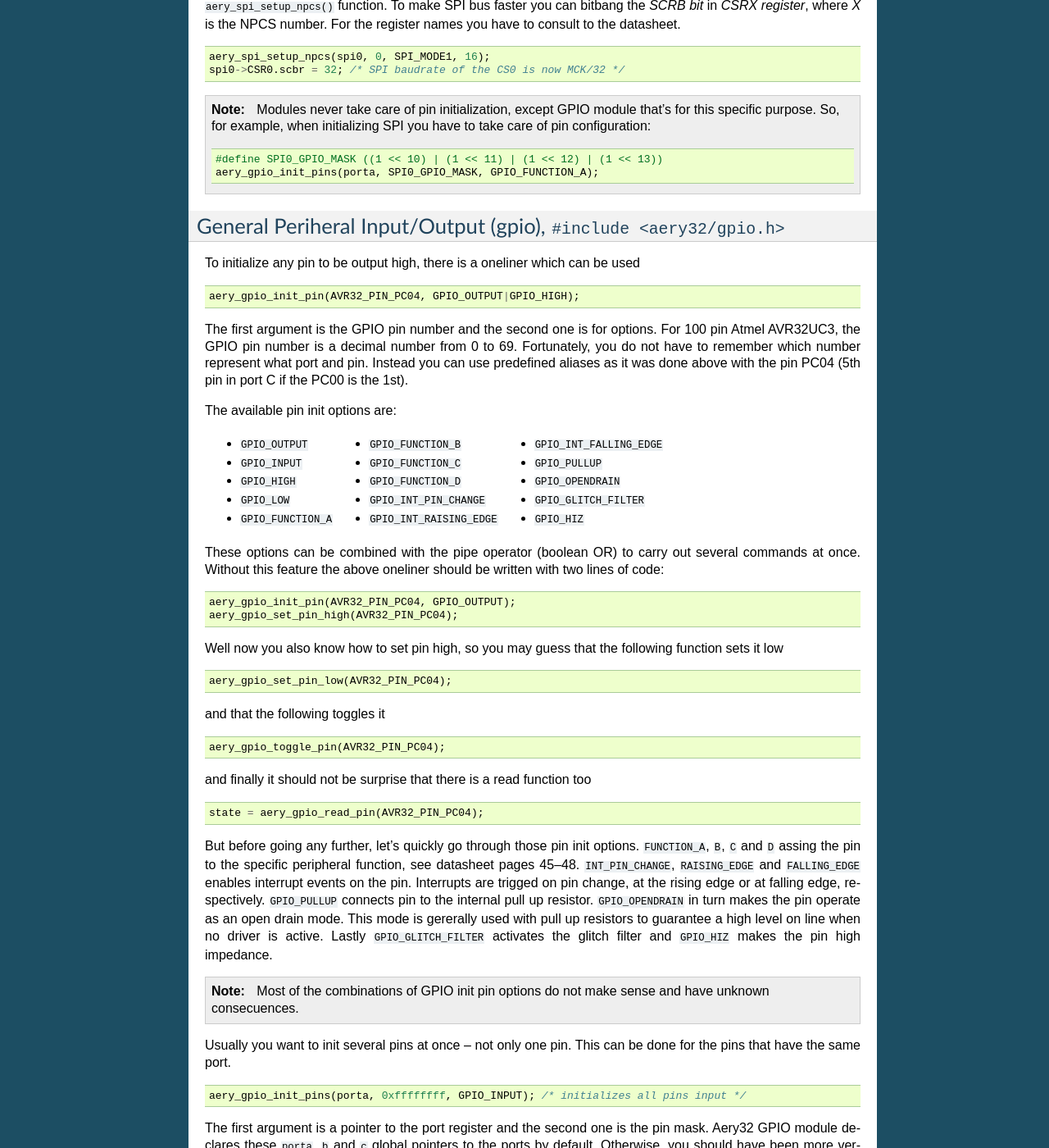
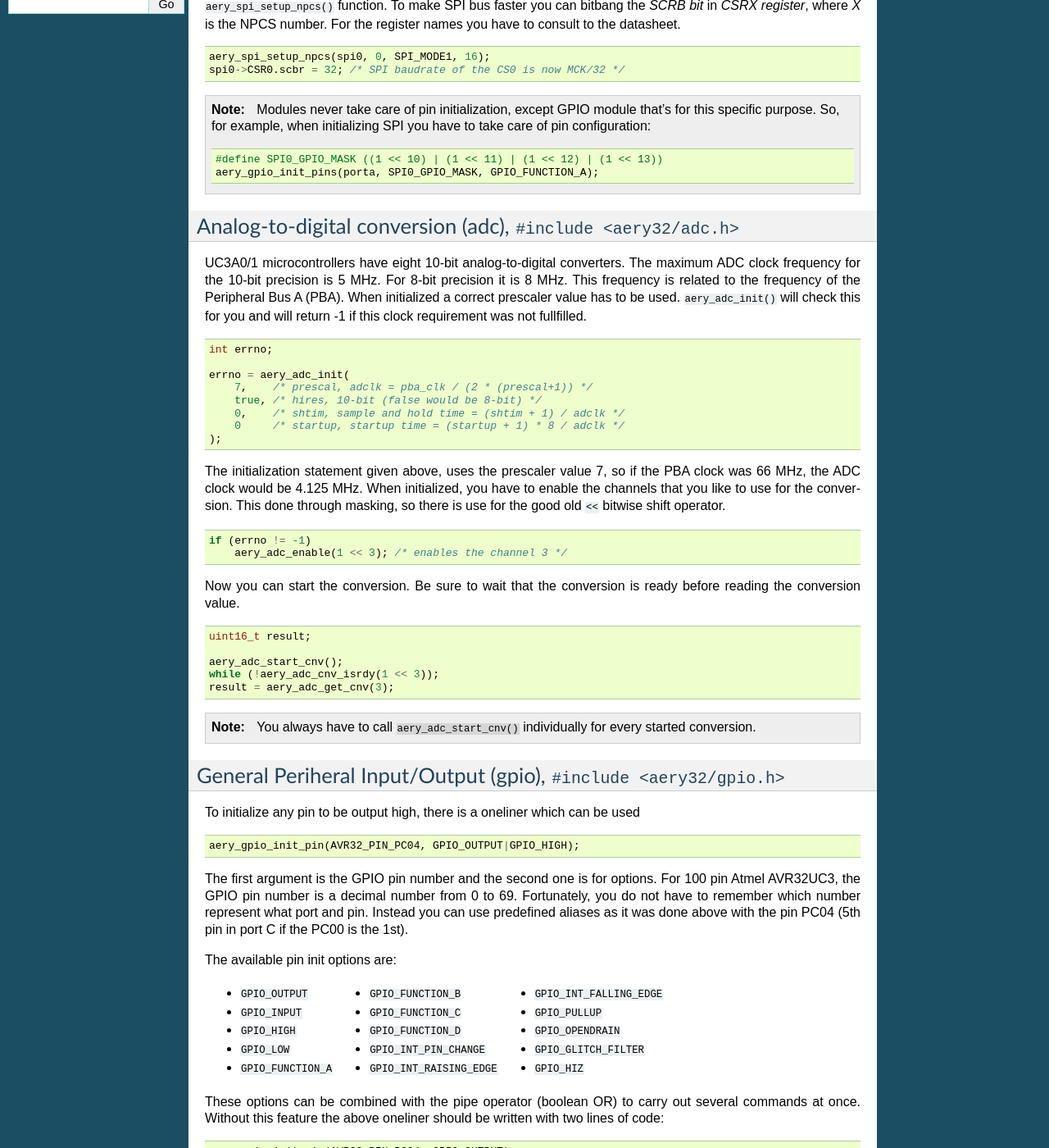
Before and after one commit to aery32/aery32-refguide, a Sphinx documentation site: the page built from source/modules.rst, in a window 1280 px wide and 1400 px high, scrolled down 836 px. Shown: the whole window at 82% size. Built offline with Sphinx 7.4.7, drawn with Linux system fonts in a browser that asks for light colours; some of the changed text lies outside the part shown.

Commit message:
Add docs for ADC

```diff
--- a/source/modules.rst
+++ b/source/modules.rst
@@ -45,6 +45,43 @@
 
         #define SPI0_GPIO_MASK ((1 << 10) | (1 << 11) | (1 << 12) | (1 << 13))
         aery_gpio_init_pins(porta, SPI0_GPIO_MASK, GPIO_FUNCTION_A);
+
+Analog-to-digital conversion (adc), ``#include <aery32/adc.h>``
+---------------------------------------------------------------
+
+UC3A0/1 microcontrollers have eight 10-bit analog-to-digital converters. The maximum ADC clock frequency for the 10-bit precision is 5 MHz. For 8-bit precision it is 8 MHz. This frequency is related to the frequency of the Peripheral Bus A (PBA). When initialized a correct prescaler value has to be used. ``aery_adc_init()`` will check this for you and will return -1 if this clock requirement was not fullfilled.
+
+.. code-block:: c
+
+    int errno;
+
+    errno = aery_adc_init(
+        7,    /* prescal, adclk = pba_clk / (2 * (prescal+1)) */
+        true, /* hires, 10-bit (false would be 8-bit) */
+        0,    /* shtim, sample and hold time = (shtim + 1) / adclk */
+        0     /* startup, startup time = (startup + 1) * 8 / adclk */
+    );
+
+The initialization statement given above, uses the prescaler value 7, so if the PBA clock was 66 MHz, the ADC clock would be 4.125 MHz. When initialized, you have to enable the channels that you like to use for the conversion. This done through masking, so there is use for the good old ``<<`` bitwise shift operator.
+
+.. code-block:: c
+
+    if (errno != -1)
+        aery_adc_enable(1 << 3); /* enables the channel 3 */
+
+Now you can start the conversion. Be sure to wait that the conversion is ready before reading the conversion value.
+
+.. code-block:: c
+
+    uint16_t result;
+
+    aery_adc_start_cnv();
+    while (!aery_adc_cnv_isrdy(1 << 3));
+    result = aery_adc_get_cnv(3);
+
+.. note::
+
+    You always have to call ``aery_adc_start_cnv()`` individually for every started conversion.
 
 General Periheral Input/Output (gpio), ``#include <aery32/gpio.h>``
 -------------------------------------------------------------------
```
